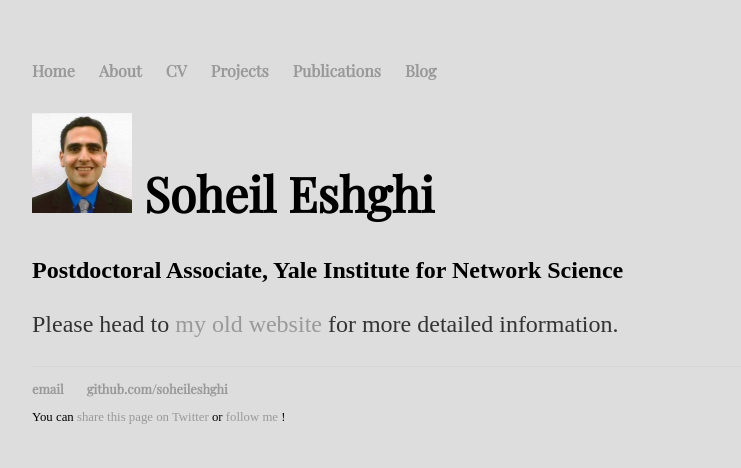
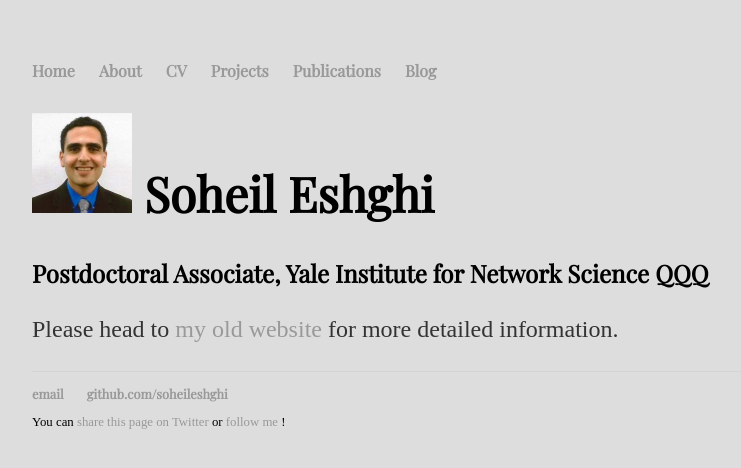
Before and after one commit to SoheilEshghi/SoheilEshghi.github.io, a Jekyll site: the page built from index.html, in a window 1280 px wide. Shown: the top 468 px of the page, without its empty margins (160-901 px from the left). Built offline with Jekyll 4.4.1, drawn with Linux system fonts in a browser that asks for light colours.

Commit message:
fonts and 404

```diff
--- a/404.html
+++ b/404.html
@@ -7,5 +7,5 @@
 <div class="page">
   <h1 class="page-title">404: Page not found</h1>
   <img src="/images/Magritte.jpg" alt="404" style="width:304px;height:228px;">
-  <p class="lead">I see you have taken a wrong turn! <a href="{{ site.baseurl }}/">Head back home</a> to try finding it again.</p>
+  <p class="lead">Here's my <a href="{{ site.baseurl }}/">homepage</a>.</p>
 </div>
--- a/index.html
+++ b/index.html
@@ -7,8 +7,8 @@
 <h1>
 	<img src="images/soheil.jpg" style="width:100px;"> Soheil Eshghi
 </h1>
-<h2>
-	Postdoctoral Associate, Yale Institute for Network Science
+<h2  style="font-family: 'Playfair Display', serif;">
+	Postdoctoral Associate, Yale Institute for Network Science QQQ
 </h2>
 
 <div class="blurb">
```
